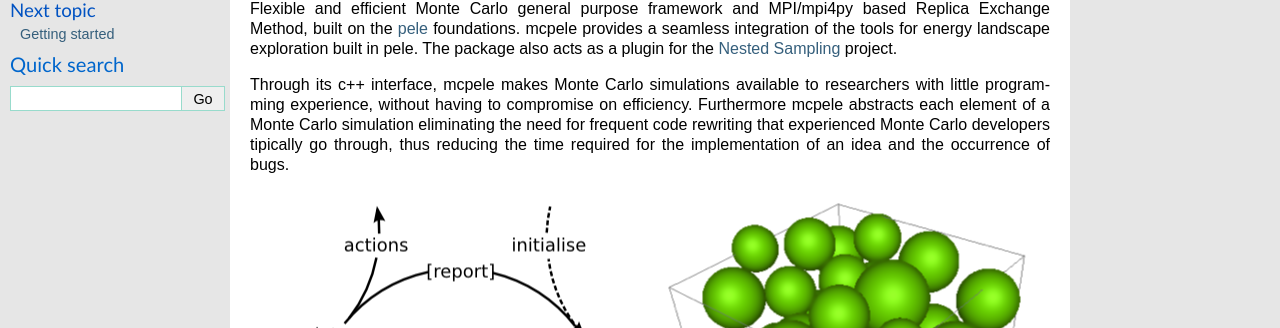
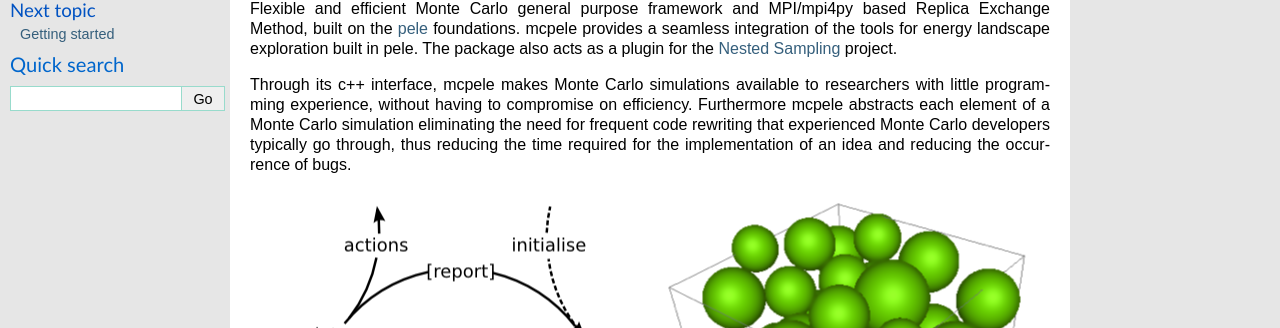
Before and after one commit to pele-python/mcpele, a Sphinx documentation site: the page built from doc/index.rst, in a window 1280 px wide. Shown: the part 165-493 px from the top of the page. Built offline with Sphinx 7.4.7, drawn with Linux system fonts in a browser that asks for light colours.

Commit message:
fix typos

```diff
--- a/doc/index.rst
+++ b/doc/index.rst
@@ -20,8 +20,8 @@ Through its c++ interface, mcpele makes Monte Carlo simulations available to
 researchers with little programming experience, without having to compromise
 on efficiency. Furthermore mcpele abstracts each element of a Monte Carlo
 simulation eliminating the need for frequent code rewriting that experienced
-Monte Carlo developers tipically go through, thus reducing the time required for
-the implementation of an idea and the occurrence of bugs.
+Monte Carlo developers typically go through, thus reducing the time required for
+the implementation of an idea and reducing the occurrence of bugs.
 
 .. figure:: diagram_fluid.png
 
```
